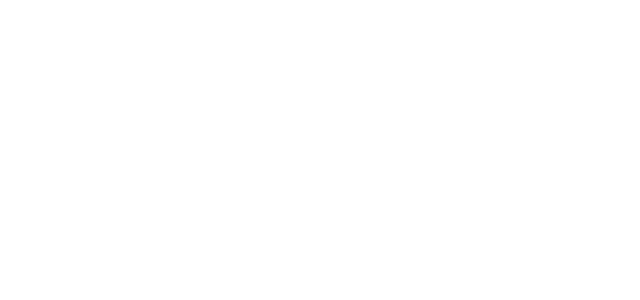
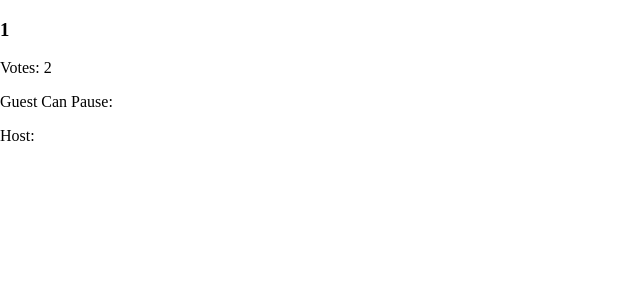
Before and after one commit to anonshubh/music-controller, a React (Create React App) app in the folder react-client/: page /room/1 in a window 1280 px wide. Shown: the top 300 px of the page, without its empty margins (0-640 px from the left). Built offline with nearby package versions, Linux system fonts and the light colour scheme.

Commit message:
Added State and Route of Individual Room

```diff
--- a/react-client/src/components/HomePage.js
+++ b/react-client/src/components/HomePage.js
@@ -3,6 +3,7 @@
 
 import CreateRoomPage from './CreateRoomPage'
 import RoomJoinPage from './RoomJoinPage'
+import Room from './Room'
 
 class HomePage extends Component {
     constructor(props) {
@@ -16,6 +17,7 @@
                     <Route exact path='/'><p>The Home Page</p></Route>
                     <Route path='/join' component={RoomJoinPage} />
                     <Route path='/create' component={CreateRoomPage} />
+                    <Route path='/room/:roomCode' component={Room} />
                 </Switch>
             </Router>
         );
--- /dev/null
+++ b/react-client/src/components/Room.js
@@ -0,0 +1,25 @@
+import React, { Component } from 'react';
+
+class Room extends Component {
+    constructor(props) {
+        super(props);
+        this.state = {
+            votesToSkip:2,
+            guestcanPause:false,
+            isHost:false,
+         };
+        this.roomCode = this.props.match.params.roomCode;
+    }
+    render() {
+        return (
+            <div>
+                <h3>{this.roomCode}</h3>
+                <p>Votes: {this.state.votesToSkip}</p>
+                <p>Guest Can Pause: {this.state.guestcanPause}</p>
+                <p>Host: {this.state.isHost}</p>
+            </div>
+         );
+    }
+}
+
+export default Room;
```
Also changed, not shown: react-client/src/components/CreateRoomPage.js (line endings or trailing spaces), 1 other file (tests, documents, lock files or other folders).
